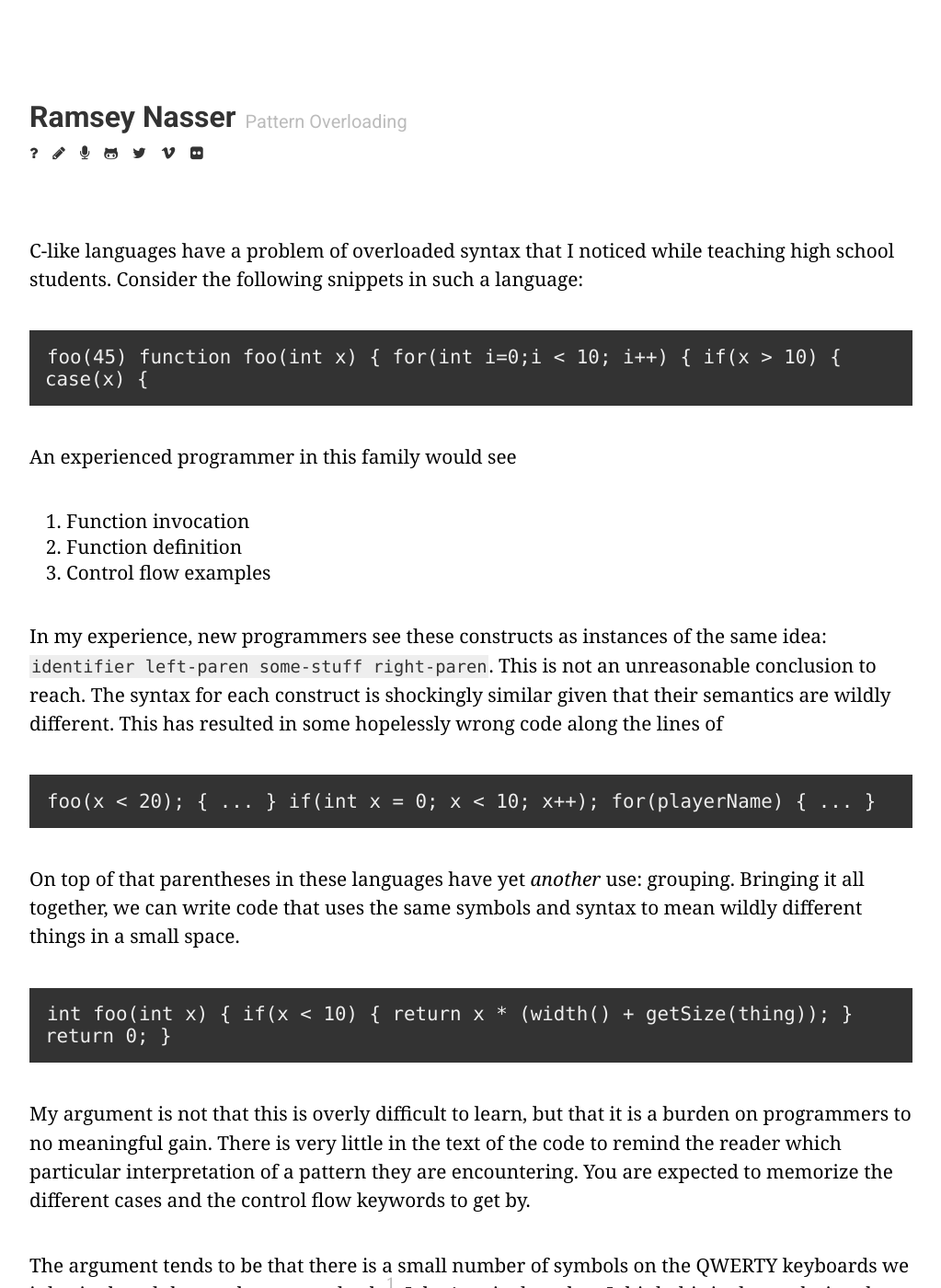
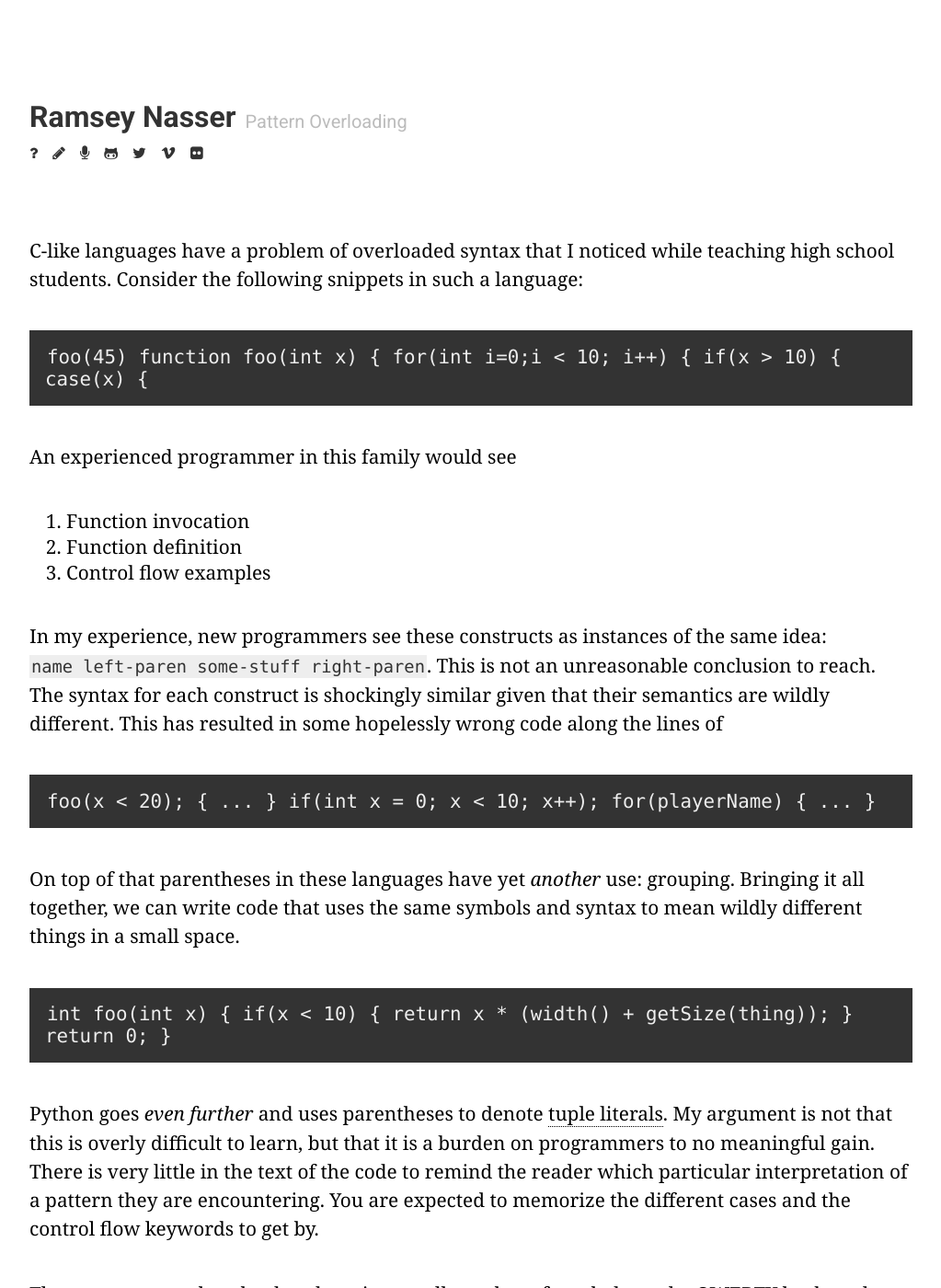
Before and after one commit to nasser/nasser.github.io, a Jekyll site: the page built from _posts/2015-11-02-pattern-overloading.md, in a window 1280 px wide and 1400 px high. Shown: the whole window at 92% size, without its empty margins (128-1151 px from the left). Built offline with Jekyll 4.4.1, drawn with Linux system fonts in a browser that asks for light colours; nearby versions of some CDN libraries; some of the changed text lies outside the part shown.

Commit message:
Tweak pattern overloading post

```diff
--- a/_posts/2015-11-02-pattern-overloading.md
+++ b/_posts/2015-11-02-pattern-overloading.md
@@ -21,7 +21,7 @@ An experienced programmer in this family would see
 2. Function definition
 3. Control flow examples
 
-In my experience, new programmers see these constructs as instances of the same idea: `identifier left-paren some-stuff right-paren`. This is not an unreasonable conclusion to reach. The syntax for each construct is shockingly similar given that their semantics are wildly different. This has resulted in some hopelessly wrong code along the lines of
+In my experience, new programmers see these constructs as instances of the same idea: `name left-paren some-stuff right-paren`. This is not an unreasonable conclusion to reach. The syntax for each construct is shockingly similar given that their semantics are wildly different. This has resulted in some hopelessly wrong code along the lines of
 
     foo(x < 20); { ... }
 
@@ -38,7 +38,7 @@ On top of that parentheses in these languages have yet *another* use: grouping.
       return 0;
     }
 
-My argument is not that this is overly difficult to learn, but that it is a burden on programmers to no meaningful gain. There is very little in the text of the code to remind the reader which particular interpretation of a pattern they are encountering. You are expected to memorize the different cases and the control flow keywords to get by.
+Python goes *even further* and uses parentheses to denote [tuple literals](https://docs.python.org/2/tutorial/datastructures.html#tuples-and-sequences). My argument is not that this is overly difficult to learn, but that it is a burden on programmers to no meaningful gain. There is very little in the text of the code to remind the reader which particular interpretation of a pattern they are encountering. You are expected to memorize the different cases and the control flow keywords to get by.
 
 The argument tends to be that there is a small number of symbols on the QWERTY keyboards we inherited, and that we have to make do<sup>[1]</sup>. I don't quite buy that. I think this is sloppy design that has persisted due to programmer comfort over the years.
 
```
Also changed, not shown: other parts of _posts/2015-11-02-pattern-overloading.md (+1 -1 lines).
